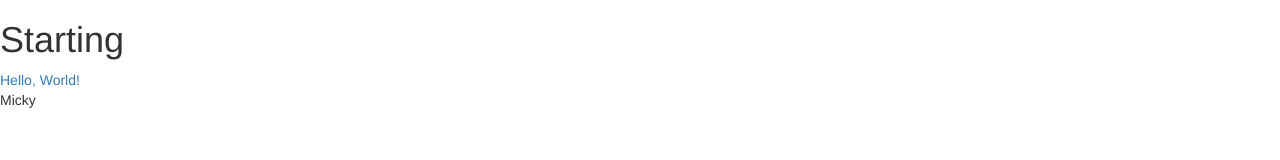
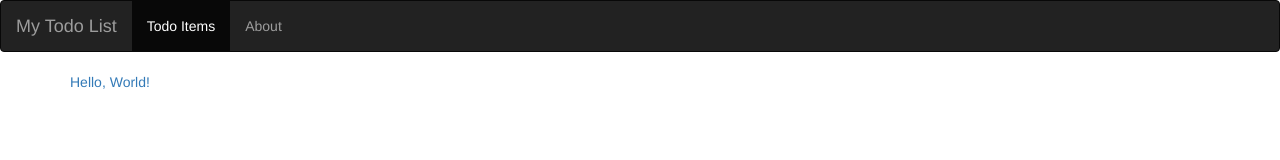
Before and after one commit to ElderMael/backbone-trials, a website: page index.html in a window 1280 px wide. Drawn offline with nearby package versions, Linux system fonts and the light colour scheme.

Commit message:
Add Navbar to Page with Bootstrap

```diff
--- a/app.js
+++ b/app.js
@@ -4,7 +4,7 @@
         defaults: function () {
             return {
                 done: false,
-                text: ''
+                text: 'This is a pending todo'
             };
         }
     });
@@ -18,8 +18,19 @@
         initialize: function () {
             this.model = new TodoItem();
         },
+
         render: function () {
             this.$el.html(this.template(this.model.toJSON()));
+            return this;
+        }
+    });
+
+    var AboutView = Backbone.View.extend({
+
+        el: '#app',
+
+        render: function(){
+            this.$el.html("Copylefts: ElderMael");
             return this;
         }
     });
@@ -44,6 +55,7 @@
         initialize: function () {
             this.indexView = new IndexView();
             this.todoView = new TodoView();
+            this.aboutView = new AboutView();
         },
 
         start: function () {
@@ -53,7 +65,8 @@
 
         routes: {
             '': 'index',
-            'todo': 'todo'
+            'todo': 'todo',
+            'about': 'about'
         },
 
         index: function () {
@@ -62,6 +75,10 @@
 
         todo: function () {
             this.todoView.render();
+        },
+
+        about: function(){
+            this.aboutView.render();
         }
 
     });
--- a/index.html
+++ b/index.html
@@ -8,18 +8,33 @@
 
     <!-- Bootstrap -->
     <link href="bower_components/bootstrap/dist/css/bootstrap.css" rel="stylesheet">
+    <link href="style.css" rel="stylesheet">
 
 </head>
 <body>
-<header>
-    <h1>Starting</h1>
-</header>
-<main id="app">
+    <nav class="navbar navbar-inverse pull-center" role="navigation">
+        <div class="container-fluid">
+            <div class="navbar-header">
+               <button type="button" class="navbar-toggle collapsed" data-toggle="collapse" data-target="#collapse-links">
+                <span class="sr-only">Toggle navigation</span>
+                <span class="icon-bar"></span>
+                <span class="icon-bar"></span>
+                <span class="icon-bar"></span>
+            </button>
+            <a class="navbar-brand" href="#">My Todo List</a>
+        </div>
+
+        <div class="collapse navbar-collapse" id="collapse-links">
+          <ul class="nav navbar-nav">
+              <li class="active"><a href="#todo">Todo Items<span class="sr-only">(current)</span></a></li>
+              <li><a href="#about">About</a></li>
+          </ul>
+      </div>
+  </nav>
+
+  <main id="app" class="container">
 
   </main>
-<footer>
-    Micky
-</footer>
   <script src="bower_components/underscore/underscore.js"></script>
   <script src="bower_components/handlebars/handlebars.js"></script>
   <script src="bower_components/jquery/dist/jquery.js"></script>
```
Also changed, not shown: style.css (added). Lines whose indentation alone changed are shown as unchanged.
